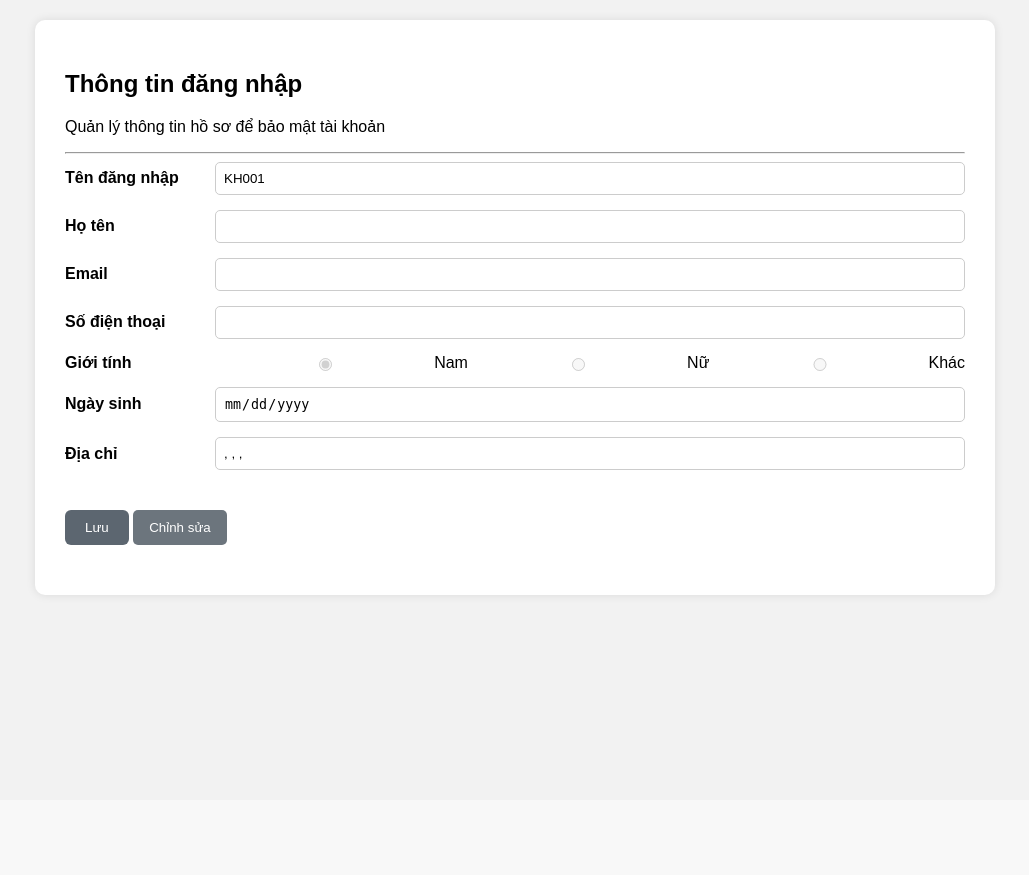
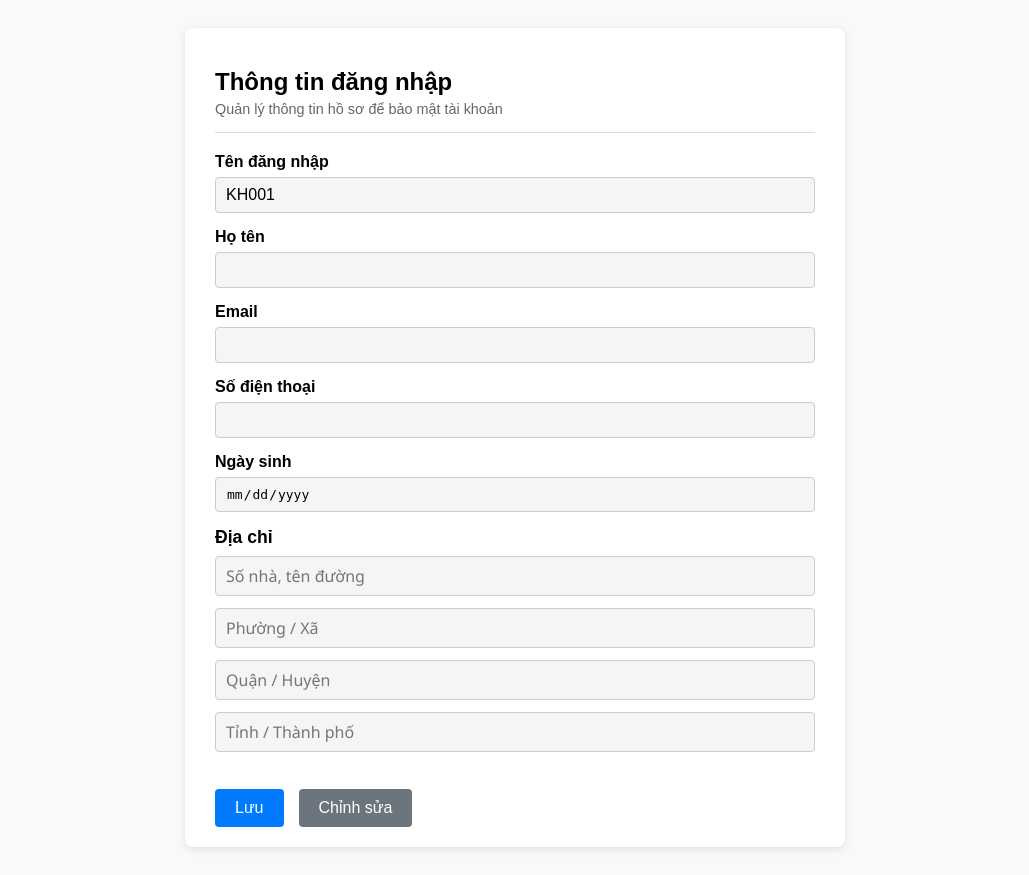
Before and after one commit to san24022005/source-code, a PHP site: page /myaccount.php in a window 1280 px wide. Shown: the whole page, without its empty margins (125-1154 px from the left). Before the commit the page ends 598 px from the top, so only its background shows below. Run offline with PHP 8.4, Linux system fonts and the light colour scheme; data that the repository does not hold is empty.

Commit message:
update myacc

```diff
--- a/myaccount.css
+++ b/myaccount.css
@@ -1,75 +1,107 @@
-
 body {
-  font-family: Arial;
-  background: #f2f2f2;
-  margin: 0;
+     font-family: Arial, sans-serif;
+      background: #f9f9f9;
       padding: 20px;
     }
     .container {
-  background: white;
-  max-width: 900px;
-  margin: auto;
-  padding: 30px;
-  border-radius: 10px;
-  box-shadow: 0 0 10px rgba(0,0,0,0.1);
+      max-width: 600px;
+      margin: 0 auto;
+      background: #fff;
+      padding: 20px 30px;
+      border-radius: 8px;
+      box-shadow: 0 2px 8px rgba(0,0,0,0.1);
+    }
+    h2 {
+      margin-bottom: 5px;
+      font-weight: 600;
+    }
+    p {
+      margin-top: 0;
+      color: #666;
+      font-size: 0.9em;
+    }
+    hr {
+      margin: 15px 0 20px;
+      border: none;
+      border-top: 1px solid #ddd;
     }
     .form-row {
+      margin-bottom: 15px;
       display: flex;
-  margin-bottom: 15px;
-  align-items: center;
+      flex-direction: column;
     }
     .form-row label {
-  width: 150px;
       font-weight: bold;
+      margin-bottom: 6px;
     }
-.form-row input, .form-row select {
-  flex: 1;
-  padding: 8px;
+    .form-row input[type="text"],
+    .form-row input[type="email"],
+    .form-row input[type="date"] {
+      padding: 8px 10px;
+      font-size: 1em;
       border: 1px solid #ccc;
-  border-radius: 5px;
+      border-radius: 4px;
+      transition: border-color 0.3s;
+    }
+    .form-row input[readonly] {
+      background-color: #f5f5f5;
+      cursor: not-allowed;
+    }
+    .form-row input:focus:not([readonly]) {
+      border-color: #007BFF;
+      outline: none;
+    }
+    .form-row input[type="radio"] {
+      margin-right: 6px;
+      cursor: not-allowed;
+    }
+    .address label {
+      font-weight: bold;
+      font-size: 1.1em;
+      margin-bottom: 8px;
+      display: block;
+    }
+    .address input {
+      font-family: 'Segoe UI', Tahoma, Geneva, Verdana, sans-serif;
+      font-size: 1em;
+      padding: 8px 10px;
+      margin-bottom: 12px;
+      width: 100%;
+      box-sizing: border-box;
+      border: 1px solid #ccc;
+      border-radius: 4px;
+      background-color: #f5f5f5;
+      cursor: not-allowed;
+      transition: border-color 0.3s;
+    }
+    .address input:focus:not([readonly]) {
+      border-color: #007BFF;
+      background-color: #fff;
+      cursor: text;
+      outline: none;
     }
     .form-actions {
-  text-align: left;
-  margin-top: 20px;
+      margin-top: 25px;
+      display: flex;
+      justify-content: flex-start;
+      gap: 15px;
     }
-.btn {
-  background-color: #5c6670;
+    .btn, .btn-edit {
+      padding: 10px 20px;
+      font-size: 1em;
+      border: none;
+      border-radius: 4px;
+      cursor: pointer;
       color: white;
-  padding: 10px 20px;
-  border: none;
-  border-radius: 6px;
-  cursor: pointer;
+      background-color: #007BFF;
+      transition: background-color 0.3s;
+    }
+    .btn-edit {
+      background-color: #6c757d;
     }
     .btn:hover {
-  background-color: #444;
+      background-color: #0056b3;
     }
-.avatar {
-  float: right;
-  text-align: center;
+    .btn-edit:hover {
+      background-color: #565e64;
     }
-.avatar img {
-  width: 100px;
-  height: 100px;
-  border-radius: 50%;
-  background: #eee;
-  object-fit: cover;
-}
-.avatar small {
-  display: block;
-  margin-top: 5px;
-  color: #777;
-  font-size: 12px;
-}
-.btn-edit {
-    background-color: #6c757d; /* xám đậm */
-    color: white;
-    border: none;
-    padding: 10px 16px;
-    border-radius: 5px;
-    margin: 20px 0;
-    cursor: pointer;
-}
-
-.btn-edit:hover {
-    background-color: #5a6268;
-}
--- a/myaccount.php
+++ b/myaccount.php
@@ -16,14 +16,11 @@ if ($_SERVER['REQUEST_METHOD'] == 'POST') {
     $email = $_POST['email'];
     $sodt = $_POST['sodt'];
     $ngaysinh = $_POST['ngaysinh'];
-    $diachi = $_POST['diachi'];
 
-    // Phân tích địa chỉ (giả định đúng định dạng: nhà, xã, huyện, tỉnh)
-    $parts = explode(',', $diachi);
-    $sonha = trim($parts[0]);
-    $capxa = trim($parts[1]);
-    $caphuyen = trim($parts[2]);
-    $captinh = trim($parts[3]);
+    $sonha = isset($_POST['sonha']) ? trim($_POST['sonha']) : '';
+    $capxa = isset($_POST['xa']) ? trim($_POST['xa']) : '';
+    $caphuyen = isset($_POST['huyen']) ? trim($_POST['huyen']) : '';
+    $captinh = isset($_POST['tinh']) ? trim($_POST['tinh']) : '';
 
     // Cập nhật CSDL
     $stmt1 = $conn->prepare("UPDATE khachhang SET hoten=?, ngaysinh=? WHERE makh=?");
@@ -52,12 +49,12 @@ $user = $result->fetch_assoc();
 <!DOCTYPE html>
 <html lang="vi">
 <head>
-  <meta charset="UTF-8">
-  <title>Thông tin đăng nhập</title>
-  <link rel="stylesheet" href="myaccount.css">
+  <meta charset="UTF-8" />
+  <title>Thông tin khách hàng</title>
+  <link rel ="stylesheet" href="myaccount.css">
 </head>
 <body>
-<form method="POST">
+<form method="POST" autocomplete="off">
   <div class="container">
     <h2>Thông tin đăng nhập</h2>
     <p>Quản lý thông tin hồ sơ để bảo mật tài khoản</p>
@@ -65,39 +62,35 @@ $user = $result->fetch_assoc();
 
     <div class="form-row">
       <label>Tên đăng nhập</label>
-    <input type="text" value="<?= htmlspecialchars($username) ?>" readonly>
+      <input type="text" value="<?= htmlspecialchars($username) ?>" readonly />
     </div>
 
     <div class="form-row">
       <label>Họ tên</label>
-    <input type="text" name="hoten" value="<?= htmlspecialchars($user['hoten']) ?>" readonly>
+      <input type="text" name="hoten" value="<?= htmlspecialchars($user['hoten']) ?>" readonly />
     </div>
 
     <div class="form-row">
       <label>Email</label>
-    <input type="email" name="email" value="<?= htmlspecialchars($user['email']) ?>" readonly>
+      <input type="email" name="email" value="<?= htmlspecialchars($user['email']) ?>" readonly />
     </div>
 
     <div class="form-row">
       <label>Số điện thoại</label>
-    <input type="text" name="sodt" value="<?= htmlspecialchars($user['sodt']) ?>" readonly>
-  </div>
-
-  <div class="form-row">
-    <label>Giới tính</label>
-    <input type="radio" name="gender" checked disabled> Nam
-    <input type="radio" name="gender" disabled> Nữ
-    <input type="radio" name="gender" disabled> Khác
+      <input type="text" name="sodt" value="<?= htmlspecialchars($user['sodt']) ?>" readonly />
     </div>
 
     <div class="form-row">
       <label>Ngày sinh</label>
-    <input type="date" name="ngaysinh" value="<?= $user['ngaysinh'] ?>" readonly>
+      <input type="date" name="ngaysinh" value="<?= htmlspecialchars($user['ngaysinh']) ?>" readonly />
     </div>
 
-  <div class="form-row">
-    <label>Địa chỉ</label>
-    <input type="text" name="diachi" value="<?= htmlspecialchars($user['sonha'] . ', ' . $user['capxa'] . ', ' . $user['caphuyen'] . ', ' . $user['captinh']) ?>" readonly>
+    <div class="address">
+      <label><strong>Địa chỉ</strong></label>
+      <input type="text" placeholder="Số nhà, tên đường" name="sonha" value="<?= htmlspecialchars($user['sonha']) ?>" readonly />
+      <input type="text" placeholder="Phường / Xã" name="xa" value="<?= htmlspecialchars($user['capxa']) ?>" readonly />
+      <input type="text" placeholder="Quận / Huyện" name="huyen" value="<?= htmlspecialchars($user['caphuyen']) ?>" readonly />
+      <input type="text" placeholder="Tỉnh / Thành phố" name="tinh" value="<?= htmlspecialchars($user['captinh']) ?>" readonly />
     </div>
 
     <div class="form-actions">
@@ -113,6 +106,8 @@ function enableEdit() {
     inputs.forEach(el => {
       el.removeAttribute("readonly");
       el.removeAttribute("disabled");
+      el.style.backgroundColor = "#fff";
+      el.style.cursor = "text";
     });
     alert("Bạn có thể chỉnh sửa thông tin bây giờ!");
   }
```
Lines whose indentation alone changed are shown as unchanged.
